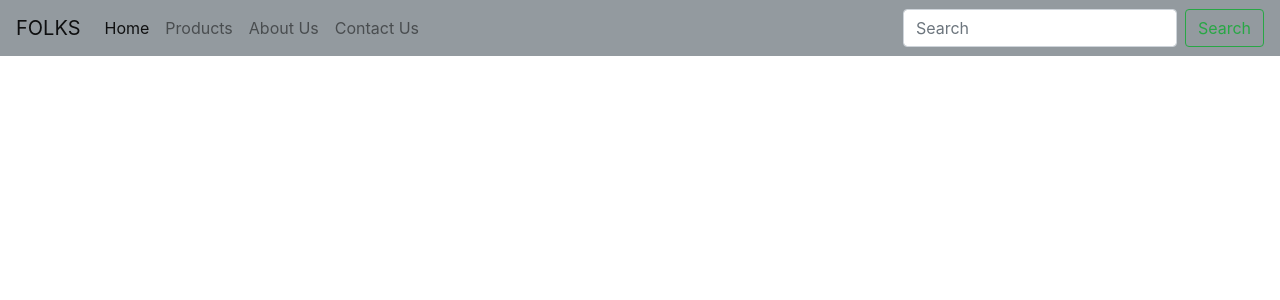
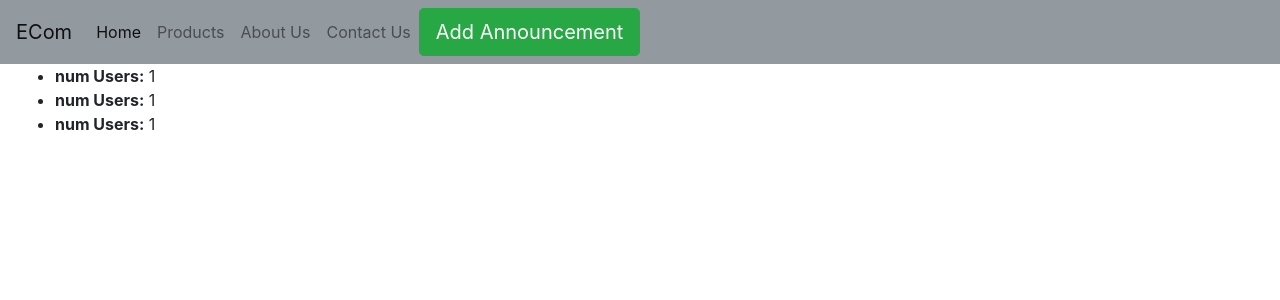
Before and after one commit to badiazamane/E-com-Django, a Django app: page /Ecom/ in a window 1280 px wide. Shown: the top 300 px of the page. Run offline with Django 4.2, Linux system fonts and the light colour scheme; data comes from the database, SQL or seed files in the repository; both versions use the stored data as it was after the commit.

Commit message:
1
Co-authored-by: younes alkojok <YounesAlKojok@users.noreply.github.com>

```diff
--- a/Ecom/models.py
+++ b/Ecom/models.py
@@ -33,7 +33,7 @@ class Product(models.Model):
     """Model representing a product."""
     id = models.AutoField(primary_key=True)
     name = models.CharField(
-        max_length=80, help_text='Enter the product name (e.g. book)')
+        max_length=80, help_text='Enter the product name (e.g. Phone)')
     description = models.CharField(max_length=100)
     Price = models.IntegerField(help_text='Enter the price')
     Seller_ID = models.ForeignKey('User', on_delete=models.RESTRICT)
--- a/Ecom/static/css/styles.css
+++ b/Ecom/static/css/styles.css
@@ -3,3 +3,11 @@
   padding: 20;
   list-style: none;
 }
+.btn-outline-success {
+  color: white;
+}
+
+.btn-outline-success:hover {
+  color: white;
+  background-color: white;
+}
--- a/Ecom/templates/base_generic.html
+++ b/Ecom/templates/base_generic.html
@@ -4,7 +4,7 @@
     <meta charset="utf-8" />
     <meta name="viewport" content="width=device-width, initial-scale=1" />
     {% block title %}
-    <title>FOLKS</title>
+    <title>ECom</title>
     {% endblock %}
     <link
       rel="stylesheet"
@@ -21,7 +21,7 @@
       class="navbar navbar-expand-lg navbar-light"
       style="background-color: #939a9f"
     >
-      <a class="navbar-brand" href="#">FOLKS</a>
+      <a class="navbar-brand" href="#">ECom</a>
       <button
         class="navbar-toggler"
         type="button"
@@ -36,7 +36,7 @@
       <div class="collapse navbar-collapse" id="navbarNav">
         <ul class="navbar-nav">
           <li class="nav-item active">
-            <a class="nav-link" href="#"
+            <a class="nav-link" href="{% url 'index' %}"
               >Home <span class="sr-only">(current)</span></a
             >
           </li>
@@ -50,18 +50,14 @@
             <a class="nav-link" href="#">Contact Us</a>
           </li>
         </ul>
-        <form class="form-inline ml-auto">
-          <input
-            class="form-control mr-sm-2"
-            type="search"
-            placeholder="Search"
-            aria-label="Search"
-          />
-          <button class="btn btn-outline-success my-2 my-sm-0" type="submit">
-            Search
-          </button>
-        </form>
+        <!-- <button class="btn btn-outline-success my-2 my-sm-0"> -->
+        <a href="{% url 'product_list' %}" class="btn btn-success btn-lg">
+          Add Announcement
+        </a>
+
+        <!-- </button> -->
       </div>
     </nav>
+    <div class="col-sm-10">{% block content %}{% endblock %}</div>
   </body>
 </html>
--- a/Ecom/templates/index.html
+++ b/Ecom/templates/index.html
@@ -5,5 +5,7 @@
 
 <ul>
   <li><strong>num Users:</strong> {{ num_Users }}</li>
+  <li><strong>num Users:</strong> {{ num_Users }}</li>
+  <li><strong>num Users:</strong> {{ num_Users }}</li>
 </ul>
 {% endblock %}
--- a/Ecom/urls.py
+++ b/Ecom/urls.py
@@ -1,5 +1,8 @@
 from django.urls import path
 from Ecom.views import index
+from Ecom.views import addAnnouncement
+
 
 urlpatterns = [
-    path('', index, name='index'), ]
+    path('', index, name='index'),
+     path('product_list/', addAnnouncement.as_view(), name='product_list'),  ]
--- a/Ecom/views.py
+++ b/Ecom/views.py
@@ -1,5 +1,6 @@
-from Ecom.models import User
+from Ecom.models import User,Product
 from django.shortcuts import render
+from django.views import generic
 
 
 def index(request):
@@ -14,3 +15,14 @@ def index(request):
 
     # Render the HTML template index.html with the data in the context variable
     return render(request, 'index.html', context=context)
+
+
+class addAnnouncement(generic.ListView):
+    model = Product
+
+    def get_context_data(self, **kwargs):
+        # Call the base implementation first to get the context
+        context = super(addAnnouncement, self).get_context_data(**kwargs)
+        # Create any data and add it to the context
+        context['some_data'] = 'This is just some data'
+        return context
```
Also changed, not shown: Ecom/templates/Ecom/product_list.html (added, +11 -0 lines), db.sqlite3.
